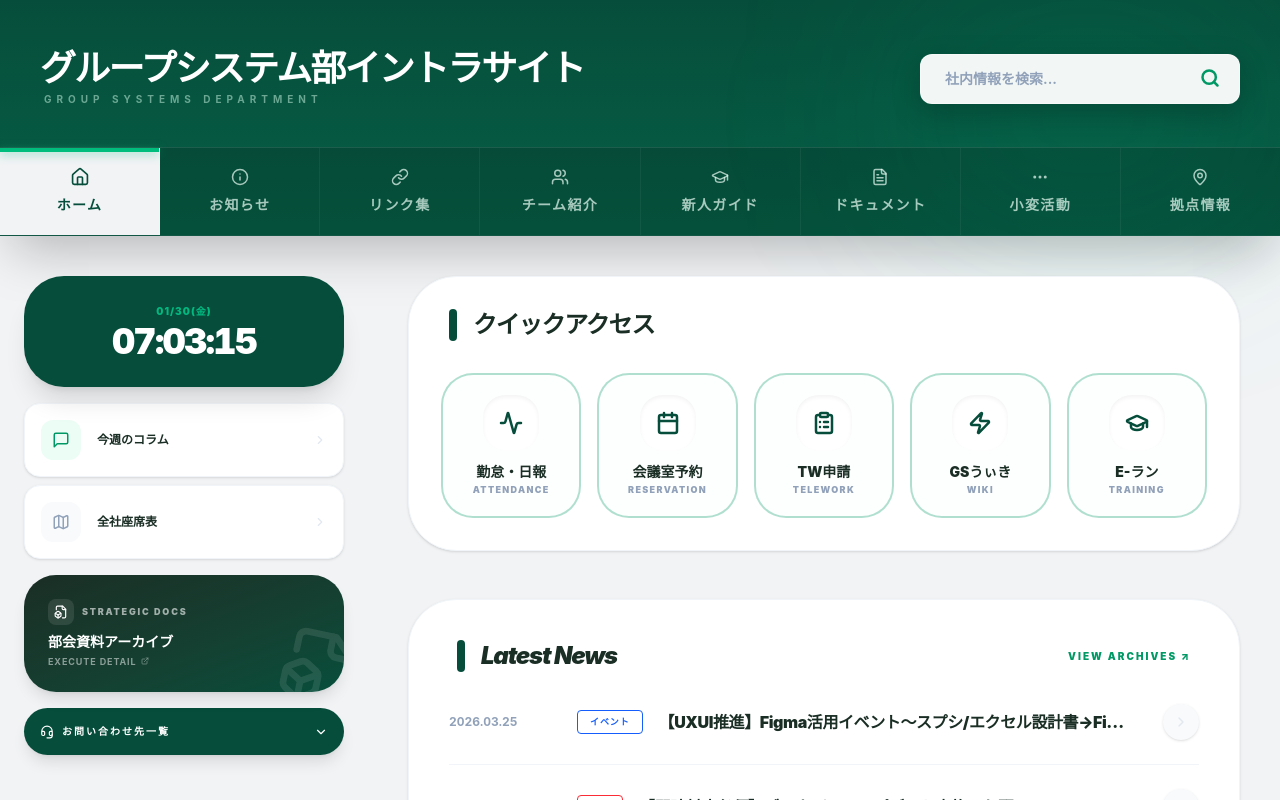
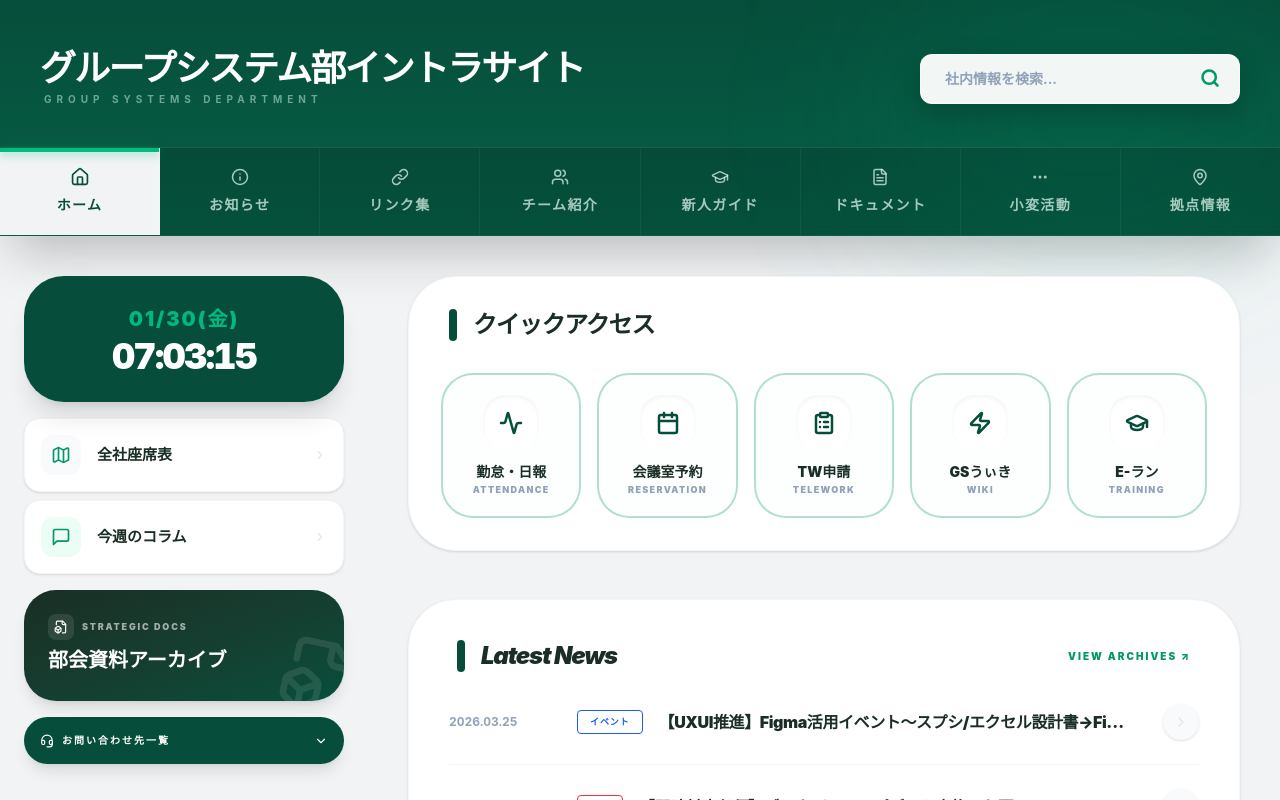
Before and after one commit to s1azt/shohen, a React (Vite) app: page / in a window 1280 px wide. Shown: the top 800 px of the page. Built offline with nearby package versions, Linux system fonts and the light colour scheme.

Commit message:
サイドバー文字サイズ変更

```diff
--- a/src/components/Sidebar.tsx
+++ b/src/components/Sidebar.tsx
@@ -39,7 +39,7 @@ export const Sidebar: React.FC<SidebarProps> = ({ setActiveTab, setActiveSection
       {/* 1. CLOCK */}
       <div className={`rounded-[2.5rem] p-7 text-center shadow-xl relative overflow-hidden transition-colors duration-[3000ms] ${isMidnight ? 'bg-[#112240]' : 'bg-[#064e3b]'}`}>
         <div className="relative z-10 text-white">
-          <div className="text-[10px] font-black text-emerald-400 uppercase tracking-widest mb-1 opacity-80 text-center">
+          <div className="text-[20px] font-black text-emerald-400 uppercase tracking-widest mb-1 opacity-80 text-center">
             {time.toLocaleDateString('ja-JP', { month: '2-digit', day: '2-digit', weekday: 'short' })}
           </div>
           <div className="text-4xl font-black tabular-nums tracking-tighter leading-none text-center">
@@ -73,29 +73,31 @@ export const Sidebar: React.FC<SidebarProps> = ({ setActiveTab, setActiveSection
 
       {/* 3. MENU (コラム・座席表) */}
       <div className="space-y-2">
-        <button onClick={() => setActiveTab("column")} className="w-full flex items-center justify-between p-4 bg-white hover:bg-slate-50 rounded-2xl border border-slate-100 shadow-sm transition-all group text-left">
-          <div className="flex items-center gap-4">
-            <div className="w-10 h-10 bg-emerald-50 rounded-xl flex items-center justify-center text-emerald-600 group-hover:bg-[#064e3b] group-hover:text-white transition-all">
-              <MessageSquare size={18} />
-            </div>
-            <span className="text-[12px] font-black text-[#1a2e25]">今週のコラム</span>
-          </div>
-          <ChevronRight size={14} className="text-slate-200" />
-        </button>
 
         <button
           onClick={() => window.open(externalLinks.seatingChart, "_blank")}
           className="w-full flex items-center justify-between p-4 bg-white hover:bg-slate-50 rounded-2xl border border-slate-100 shadow-sm transition-all group text-left"
         >
           <div className="flex items-center gap-4">
-            <div className="w-10 h-10 bg-slate-50 rounded-xl flex items-center justify-center text-slate-400 group-hover:bg-[#064e3b] group-hover:text-white transition-all">
-              <Map size={18} />
+            <div className="w-10 h-10 bg-slate-50 rounded-xl flex items-center justify-center text-emerald-600 group-hover:bg-[#064e3b] group-hover:text-white transition-all">
+              <Map size={20} />
             </div>
-            <span className="text-[12px] font-black text-[#1a2e25]">全社座席表</span>
+            <span className="text-[15px] font-black text-[#1a2e25]">全社座席表</span>
           </div>
           <ChevronRight size={14} className="text-slate-200" />
         </button>
-      </div>
+
+
+        <button onClick={() => setActiveTab("column")} className="w-full flex items-center justify-between p-4 bg-white hover:bg-slate-50 rounded-2xl border border-slate-100 shadow-sm transition-all group text-left">
+          <div className="flex items-center gap-4">
+            <div className="w-10 h-10 bg-emerald-50 rounded-xl flex items-center justify-center text-emerald-600 group-hover:bg-[#064e3b] group-hover:text-white transition-all">
+              <MessageSquare size={20} />
+            </div>
+            <span className="text-[15px] font-black text-[#1a2e25]">今週のコラム</span>
+          </div>
+          <ChevronRight size={14} className="text-slate-200" />
+        </button>
+</div>
 
       {/* 4. 部会資料バナー */}
       <button
@@ -111,9 +113,9 @@ export const Sidebar: React.FC<SidebarProps> = ({ setActiveTab, setActiveSection
             </div>
             <span className="text-[9px] font-[1000] uppercase tracking-[0.2em] opacity-60">Strategic Docs</span>
           </div>
-          <h4 className="text-[14px] font-black leading-tight mb-1">部会資料アーカイブ</h4>
+          <h4 className="text-[20px] font-black leading-tight mb-1">部会資料アーカイブ</h4>
           <p className="text-[9px] font-bold opacity-50 flex items-center gap-1 uppercase tracking-widest">
-            Execute Detail <ExternalLink size={8} />
+
           </p>
         </div>
         <FileBox size={80} className="absolute -right-4 -bottom-4 opacity-10 rotate-12" />
```
